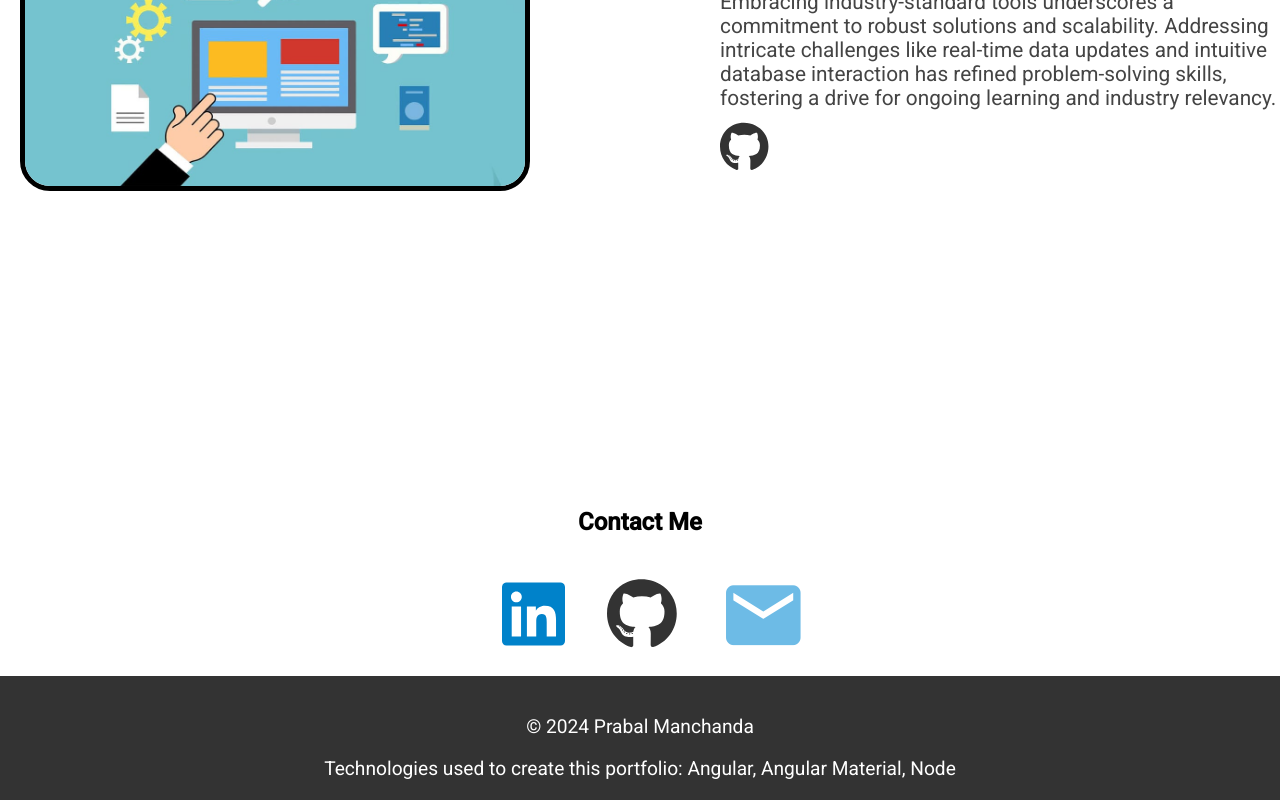
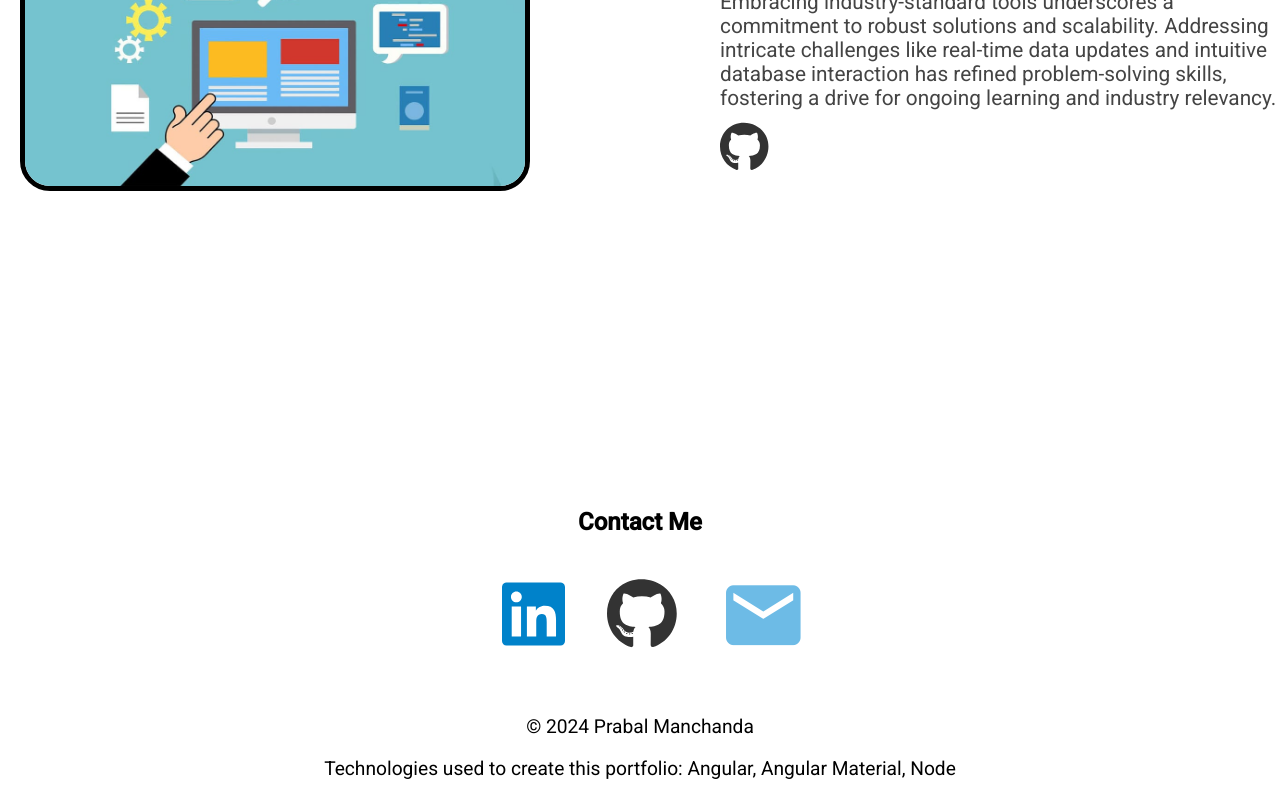
Before and after one commit to Prabal31/My-Portfolio, an Angular app: page / in a window 1280 px wide. Shown: the part 4496-5296 px from the top of the page. Built offline with nearby package versions, Linux system fonts and the light colour scheme.

Commit message:
remover the css in footer

```diff
--- a/src/app/footer/footer.component.css
+++ b/src/app/footer/footer.component.css
@@ -2,32 +2,8 @@
 #footer {
     bottom: 0;
     left: 0;
-    width: 100vw;
+    min-width: 100vh;
     text-align: center;
     font-size: 1.2em;
-    padding: 20px 0;
-    background-color: #333;
-    color: #fff;
+    padding: 20px 0; /* Optional: Add padding for better visibility */
 }
-
-/* Responsive Design */
-@media only screen and (max-width: 600px) {
-    #footer {
-        font-size: 1em;
-        padding: 10px 0;
-    }
-}
-
-@media only screen and (min-width: 601px) and (max-width: 1200px) {
-    #footer {
-        font-size: 1.1em;
-        padding: 15px 0;
-    }
-}
-
-@media only screen and (min-width: 1201px) {
-    #footer {
-        font-size: 1.2em;
-        padding: 20px 0;
-    }
-}
```
